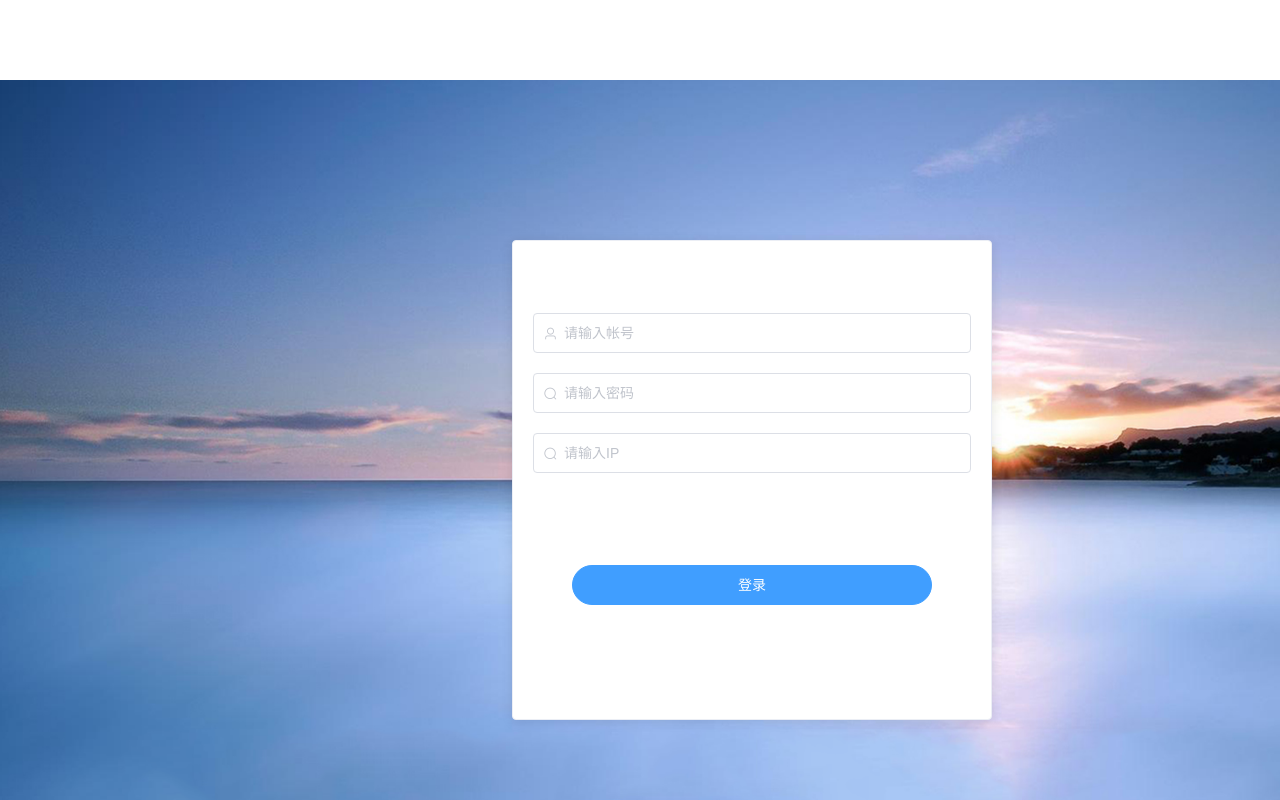
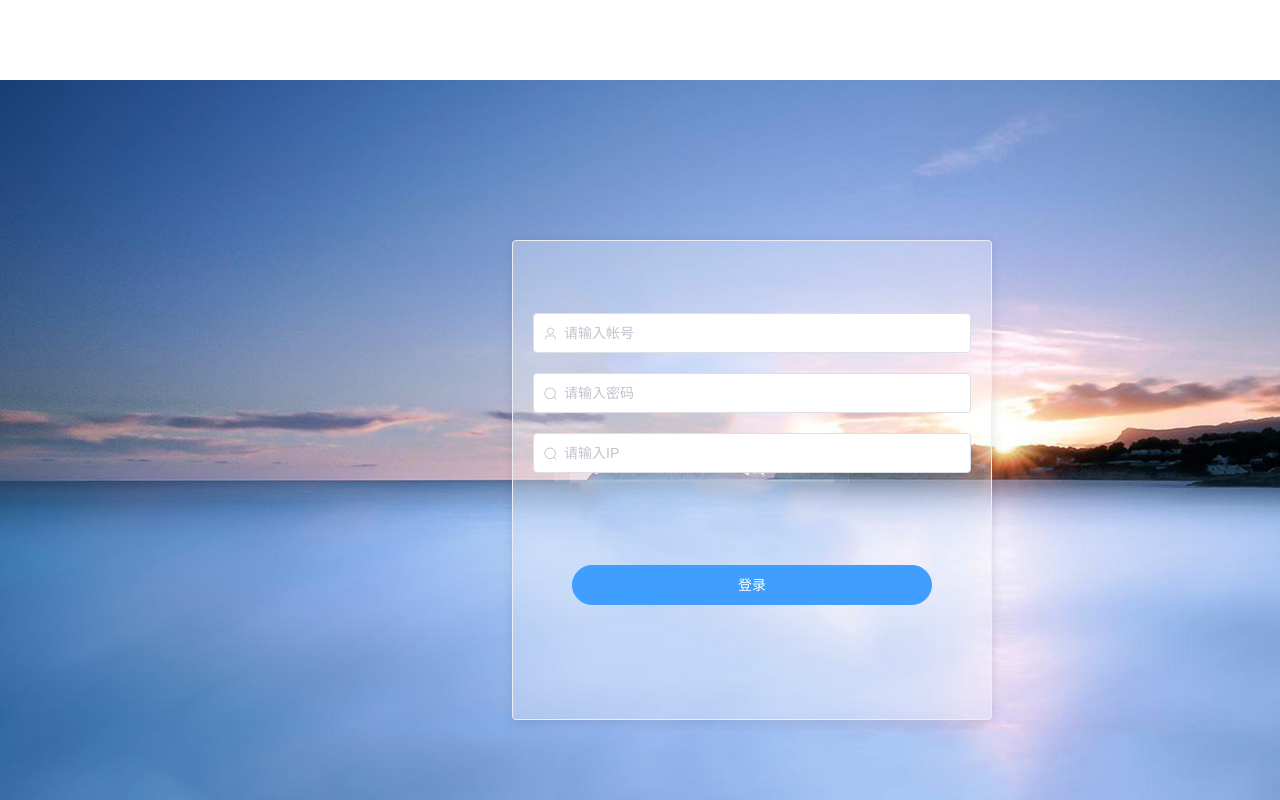
Before and after one commit to Hao4500843961/focc, a Vue app: page / in a window 1280 px wide. Built offline with nearby package versions, Linux system fonts and the light colour scheme.

Commit message:
import jssip and mod backgroud color

```diff
--- a/package.json
+++ b/package.json
@@ -14,6 +14,7 @@
     "bootstrap-vue": "^2.15.0",
     "element-ui": "^2.13.2",
     "jquery": "^3.5.1",
+    "jssip": "^3.5.4",
     "vue": "^2.6.11",
     "vue-router": "^3.0.1"
   },
--- a/src/components/Login.vue
+++ b/src/components/Login.vue
@@ -72,6 +72,7 @@
     box-shadow: 0 2px 4px rgba(0, 0, 0, .12), 0 0 6px rgba(0, 0, 0, .04);
     height: 100%;
     width: 100%;
+    background:rgba(255,255,255,0.3);
   }
   .mg-top-52{
     margin-top: 52px;
--- a/src/main.js
+++ b/src/main.js
@@ -12,6 +12,7 @@ import { BootstrapVue, IconsPlugin } from 'bootstrap-vue'*/
 import Element from 'element-ui'
 import 'element-ui/lib/theme-chalk/index.css'
 /*add by haoxl*/
+
 
 Vue.config.productionTip = false
 /*add by haoxl bootstrap-vue*/
```
Also changed, not shown: 1 other file (tests, documents, lock files or other folders).
